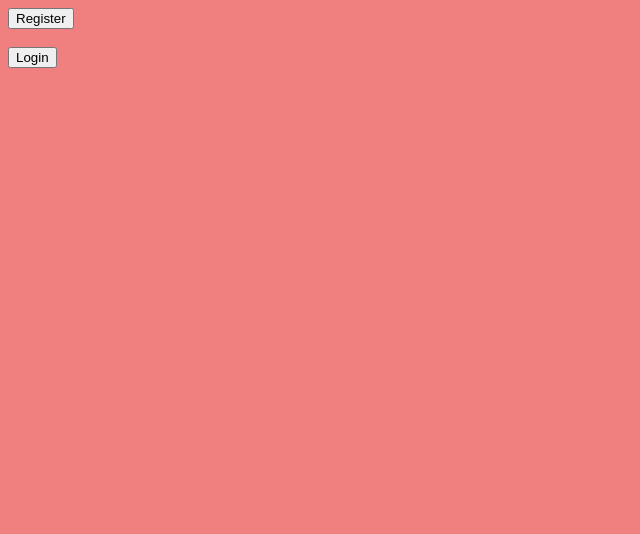
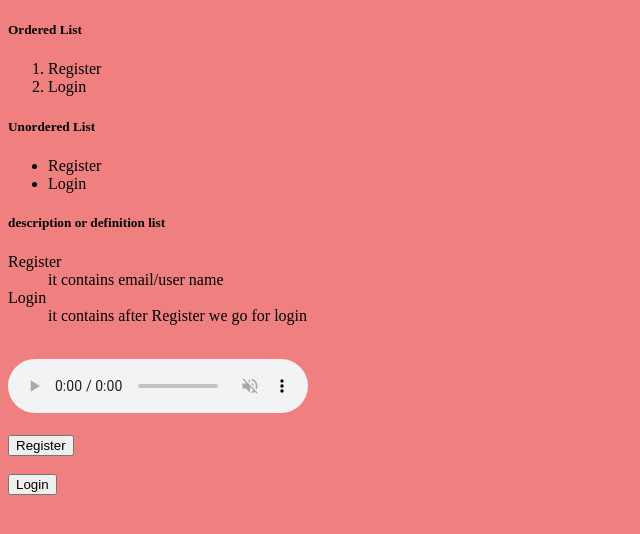
Before and after one commit to manigangula535-alt/demo-13, a plain HTML site: page index.html in a window 1280 px wide. Shown: the whole page, without its empty margins (0-640 px from the left). Drawn offline with Linux system fonts and the light colour scheme.

Commit message:
version-3

```diff
--- a/index.html
+++ b/index.html
@@ -10,6 +10,38 @@
     <br>
     <br>
     <button onclick="window.location.href='login.html'">Login</button> -->
+
+<h5>Ordered List</h5>
+    <ol>
+        <li>Register</li>
+        <li>Login</li>
+    </ol>
+
+    <h5>Unordered List</h5>
+
+    <ul>
+        <li>Register</li>
+        <li>Login</li>
+    </ul>
+
+    <h5>description or definition list</h5>
+    <dl>
+        <dt>Register</dt>
+        <dd>it contains email/user name</dd>
+        <dt>Login</dt>
+        <dd>it contains after Register we go for login</dd>
+    </dl>
+
+    <br>
+
+    <audio controls muted>
+        <source src="c:\Users\ADMIN\Downloads\Chinnari Thalli - SenSongsMp3.Co.mp3">
+    </audio>
+
+    <br>
+    <br>
+
+
     <a href="./Reg.html">
         <button>Register</button>
 
```
